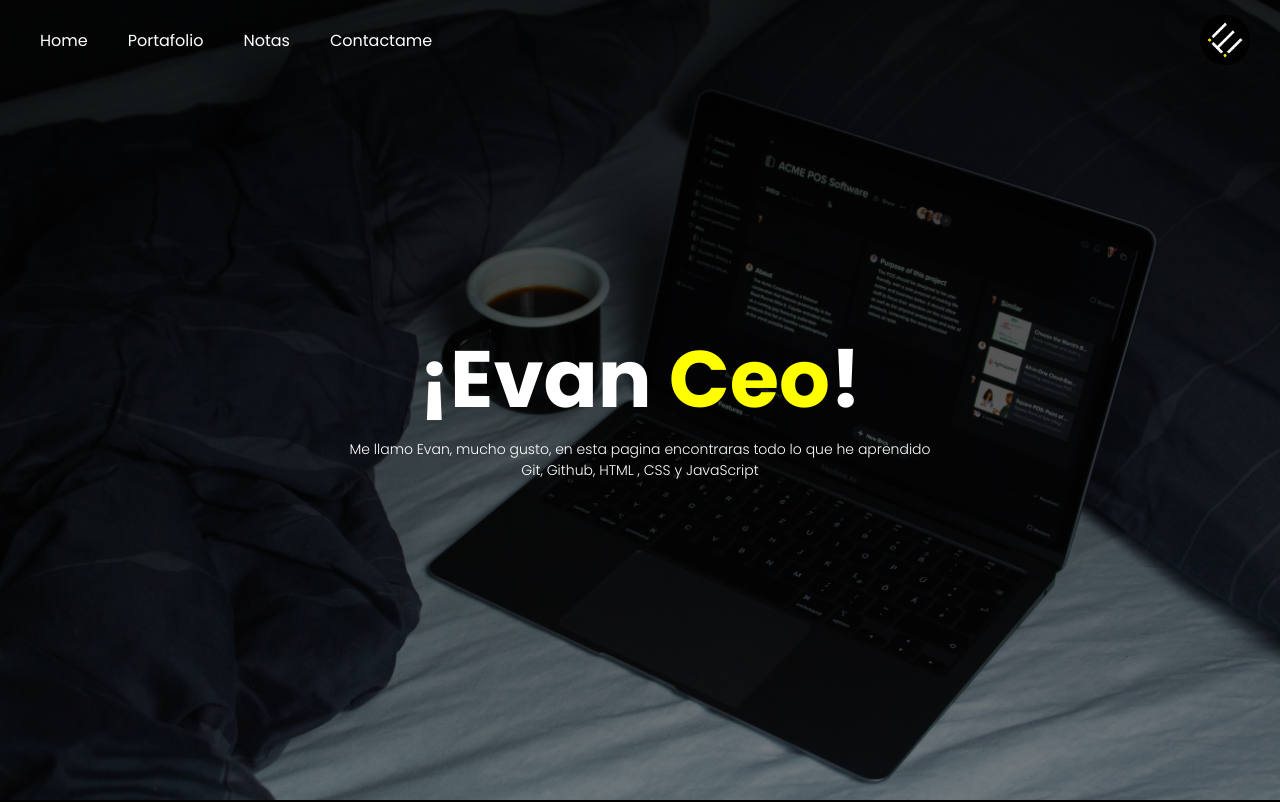
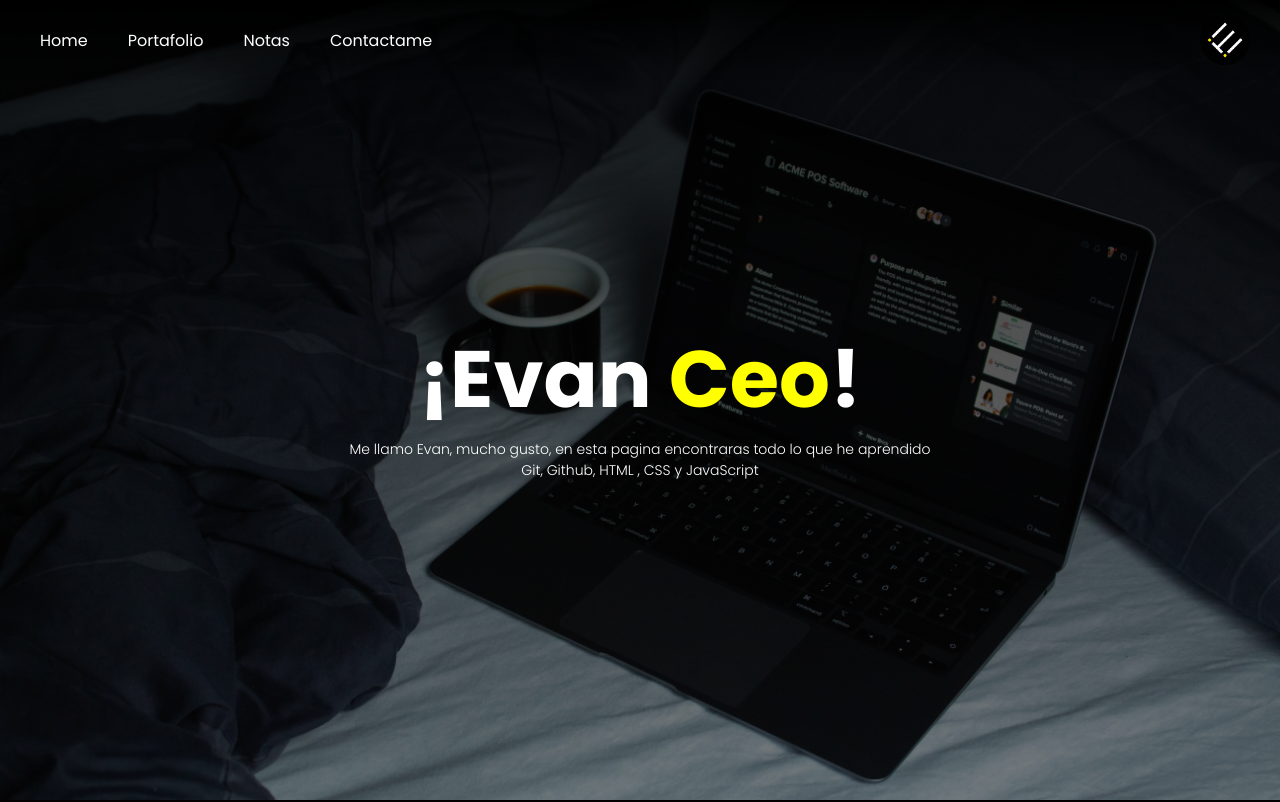
Before and after one commit to EvanDavidMS/EvanDavidMS.github.io, a plain HTML site: page index.html in a window 1280 px wide. Shown: the top 802 px of the page. Drawn offline with Linux system fonts and the light colour scheme.

Commit message:
sombra en el header

```diff
--- a/estilos.css
+++ b/estilos.css
@@ -160,7 +160,7 @@ header {
 header nav {
     width: 100%;
     height: 80px;
-    background-color: transparent;
+    background: linear-gradient(to top, rgba(0, 0, 0, 0), rgba(0, 0, 0, 0.9));
     display: flex;
     align-items: center;
     position: fixed;
```
